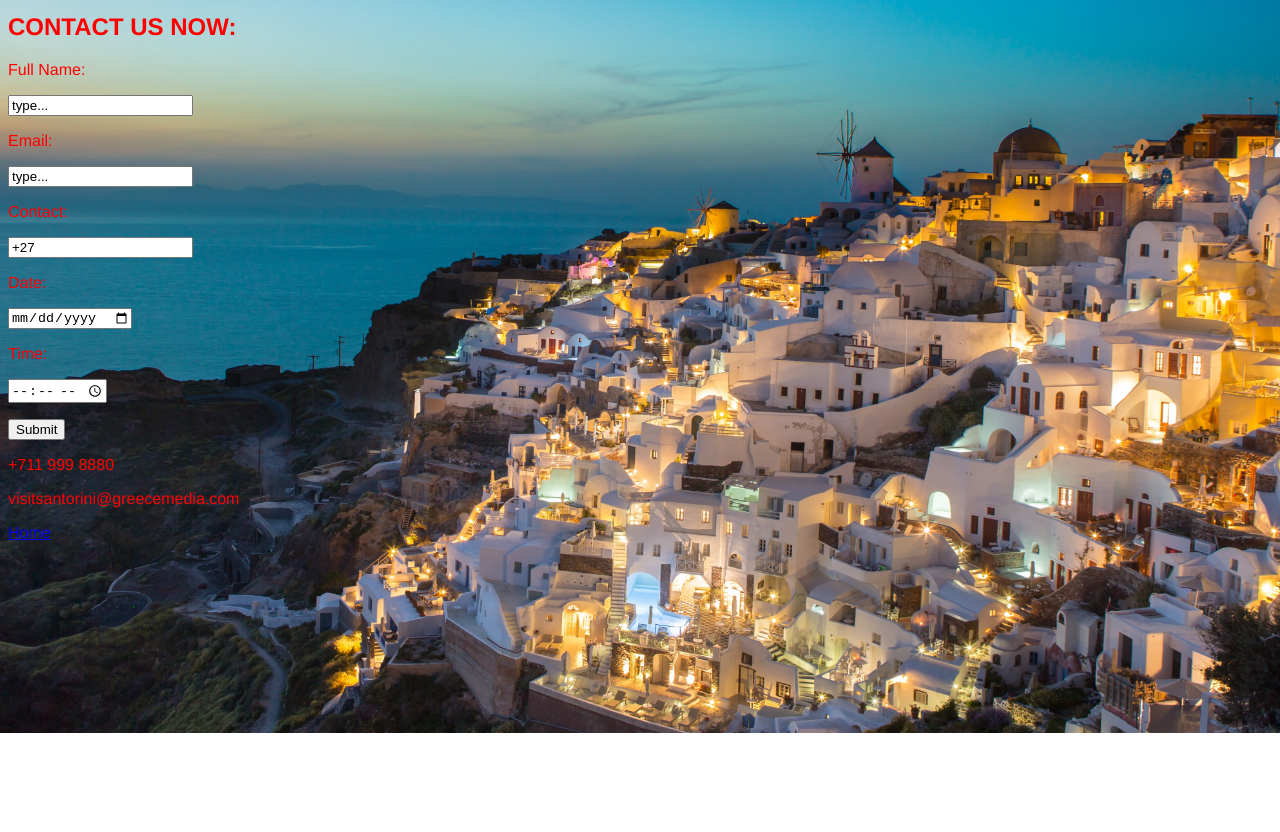
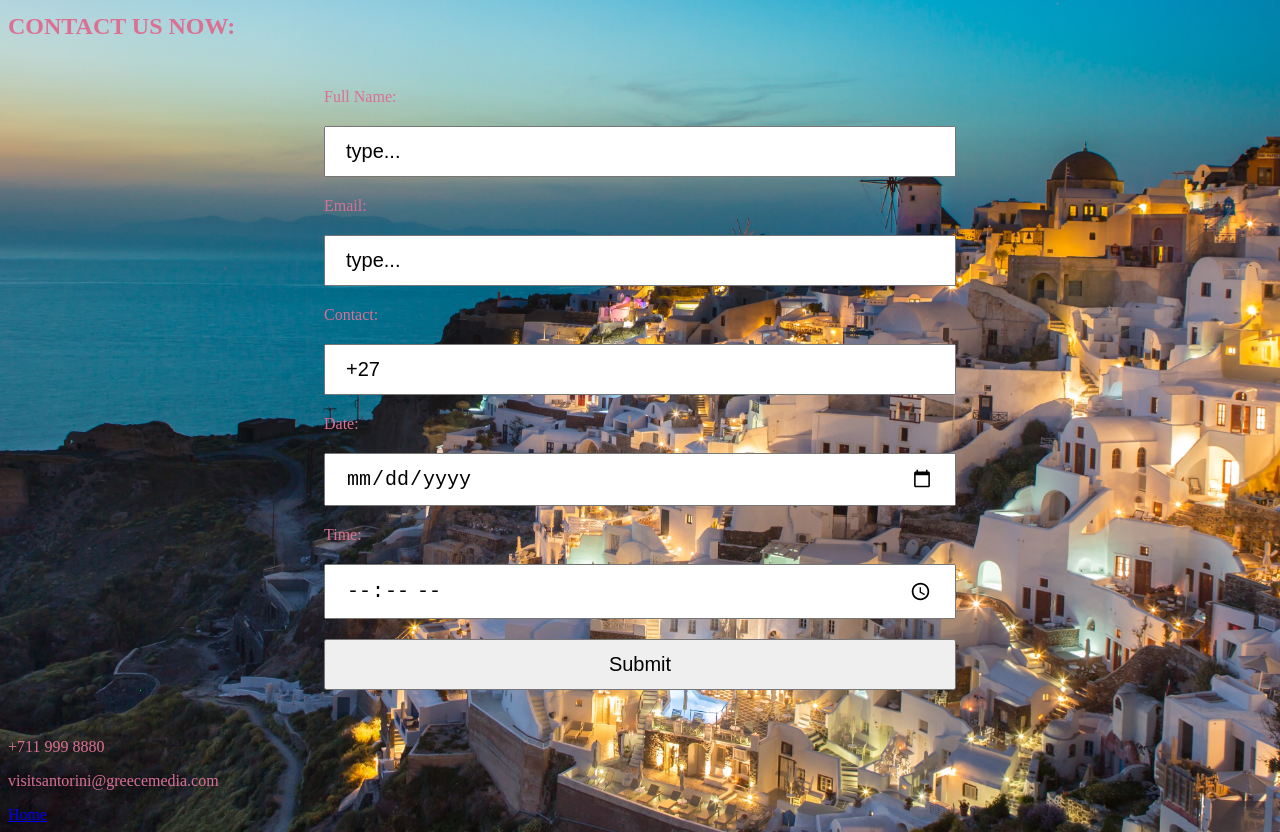
Before and after one commit to MudassarKhop/Holiday, a plain HTML site: page contact.html in a window 1280 px wide. Shown: the part 67-899 px from the top of the page. Before the commit the page ends 800 px from the top, so only its background shows below. Drawn offline with Linux system fonts and the light colour scheme.

Commit message:
changes1.3

```diff
--- a/style.css
+++ b/style.css
@@ -1,9 +1,35 @@
 body {
-	background-image: url("santorini.jpg");
-	background-repeat: no-repeat;
-	background-attachment: fixed;
-	background-size: 100% 100%;
-	font: bold;
-	font-family: "Franklin Gothic Medium", "Arial Narrow", Arial, sans-serif;
-	color: red;
+	background-image: url(./santorini.jpg);
+	background-size: cover;
+	color: palevioletred;
 }
+.Name {
+	font-size: 20px;
+}
+form {
+	width: 50%;
+	/* height: 50px; */
+	padding: 12px 20px;
+	margin: 8px 0;
+	display: block;
+	margin-left: auto;
+	margin-right: auto;
+	resize: none;
+}
+input {
+	display: block;
+	font-size: 20px;
+	margin-bottom: 50px;
+	width: 100%;
+	padding: 12px 20px;
+	margin: 20px 0;
+	box-sizing: border-box;
+}
+button {
+	margin-inline: auto;
+	display: block;
+	font-size: 20px;
+	width: 100px;
+	padding: 20px;
+	font-color: black;
+}
```
